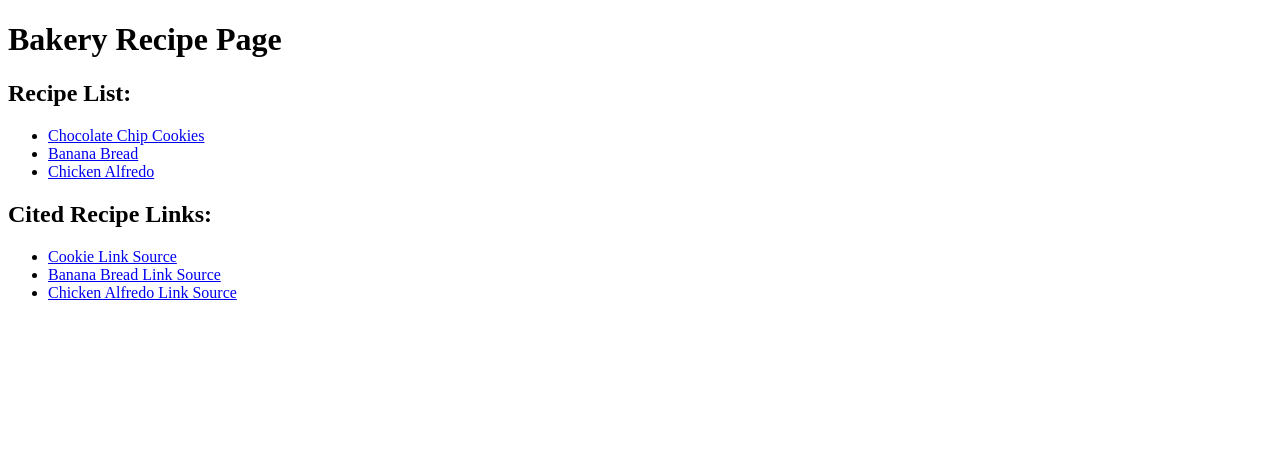
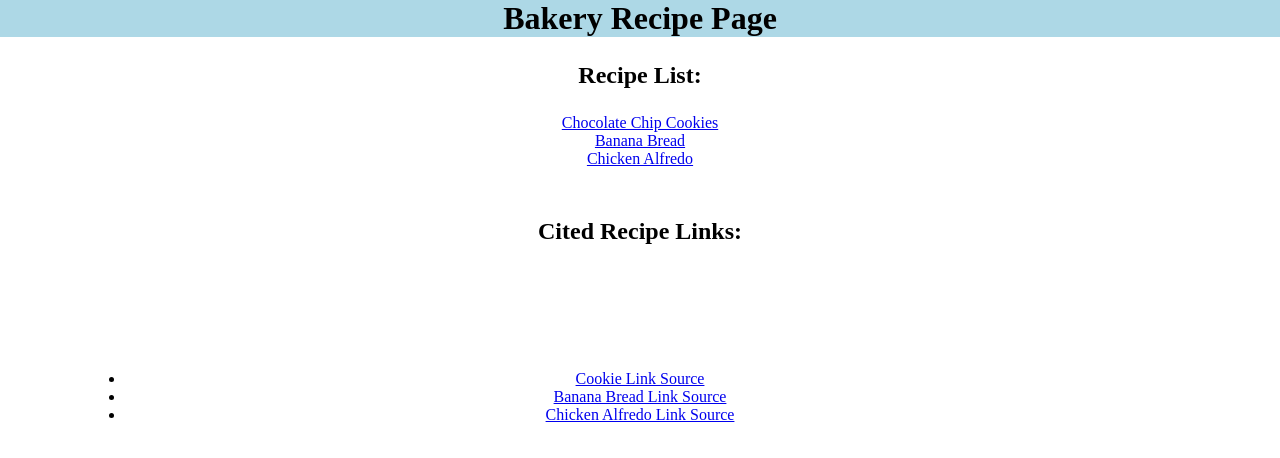
Before and after one commit to MrVic21/Recipe-Project, a plain HTML site: page Index.html in a window 1280 px wide. Drawn offline with Linux system fonts and the light colour scheme.

Commit message:
aligned text

```diff
--- a/Index.html
+++ b/Index.html
@@ -8,22 +8,25 @@
 </head>
 
  <body>
+  <div class="Background"></div>
 
-  <h1>Bakery Recipe Page</h1>
+  <h1 class="Header">Bakery Recipe Page</h1>
 
 
 
    <title>Vic's Recipe's for success</title>
-   <h2>Recipe List:</h2>
-    <ul>
-      <li><a href="Cookies.html">Chocolate Chip Cookies</a></li>
+   <h2 class="Recipe Linkhead">Recipe List:</h2>
+    <ul class="Recipe Links">
+
+      <li class="Cookie"><a href="Cookies.html">Chocolate Chip Cookies</a></li>
       <li><a href="BananaBread.html">Banana Bread</a></li>
       <li><a href="ChickenAlfredo.html">Chicken Alfredo</a></li>
 
+
     </ul>
 
-    <h2>Cited Recipe Links:</h2>
-    <ul>
+    <h2 class="Citedlinks Citedlinkshead">Cited Recipe Links:</h2>
+    <ul class="Citedlinks">
       <li><a href="https://www.allrecipes.com/recipe/10813/best-chocolate-chip-cookies/" target="_blank" rel="noopener noreferrer">Cookie Link Source</a></li>
       <li><a href="https://www.allrecipes.com/recipe/20144/banana-banana-bread" target="_blank" rel="noopener no referrer">Banana Bread Link Source</a></li>
       <li><a href="https://www.allrecipes.com/recipe/11970/easy-chicken-alfredo" target="_blank" rel="noopener no referrer">Chicken Alfredo Link Source</a></li>
--- a/styles.css
+++ b/styles.css
@@ -1,12 +1,51 @@
 /* styles.css */
 
-div {
-    color:white;
-    background-color: black;
 
+* {
+    margin: 0;
+    padding: 0;
+}
+
+.Recipe, .Header {
+    text-align: center;
 
 }
 
-p {
-    color: red;
+.Header {
+    background-color: lightblue;
+    color: black;
+    display: block;
+
 }
+
+.Linkhead {
+    margin: block;
+    margin: 25px;
+
+}
+
+.Links {
+    margin: 20p;
+
+}
+
+.Cookie {
+
+}
+
+.Citedlinkshead, .Citedlinks {
+    text-align: center;
+    margin: 125px;
+
+}
+
+.Citedlinkshead {
+    margin-top: 50px;
+}
+
+.Background {
+
+    width: 800px
+    height: auto;
+    background-color: grey;
+}
```
